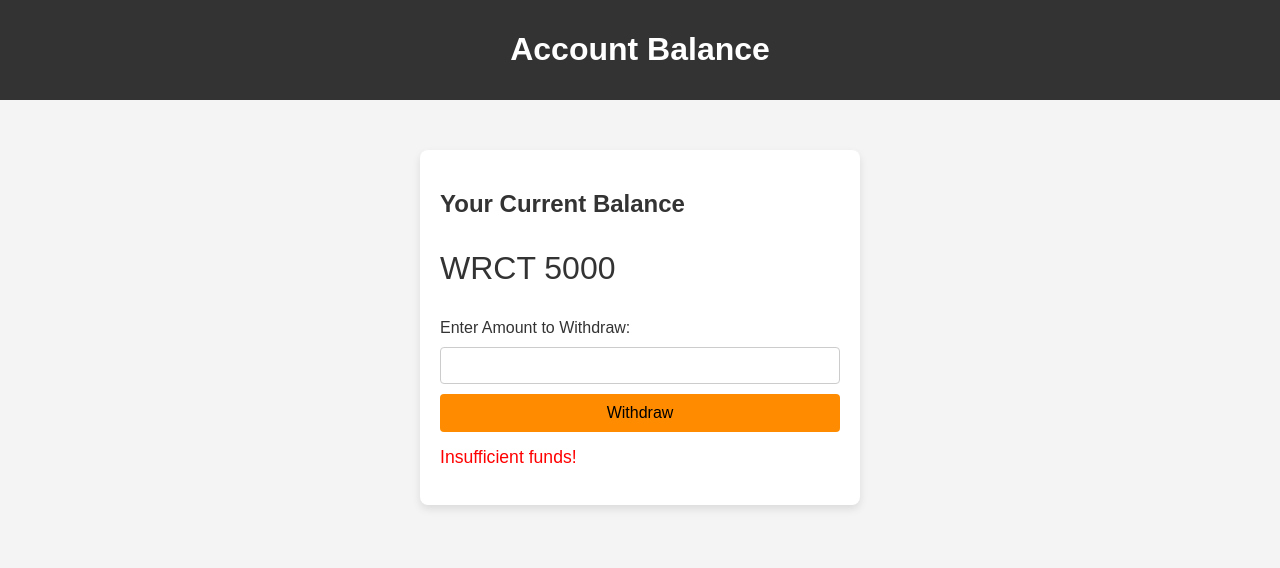
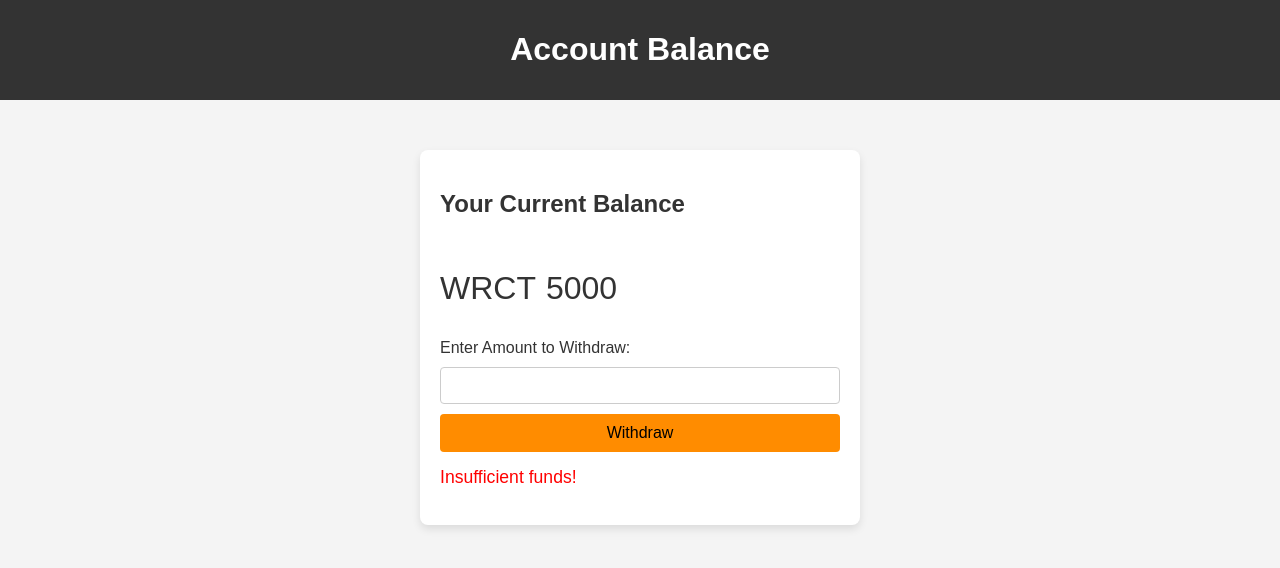
Before and after one commit to ren0212322/WanderChain, a website: page public/balance.html in a window 1280 px wide. Both pictures are taken after a click on the button "Withdraw". Drawn offline with Linux system fonts and the light colour scheme; no server answers.

Commit message:
readme update

```diff
--- a/public/balance.html
+++ b/public/balance.html
@@ -16,12 +16,17 @@
     <main>
       <section class="balance-section">
         <h2>Your Current Balance</h2>
-        <p id="current-balance">WRCT 5000</p>
+        <div style="display: flex; gap: 10px">
+          <p class="bal">WRCT</p>
+          <p id="current-balance" class="bal">5000</p>
+        </div>
         <!-- Example balance -->
 
         <label for="deduct-amount">Enter Amount to Withdraw:</label>
         <input type="number" id="deduct-amount" class="input-field" />
-        <button id="deduct-button" class="button">Withdraw</button>
+        <button id="deduct-button" class="button" onclick="withdraw()">
+          Withdraw
+        </button>
 
         <p id="message"></p>
         <!-- This will show messages like "Insufficient funds" -->
@@ -29,4 +34,23 @@
     </main>
     <script src="balance.js"></script>
   </body>
+  <script>
+    const claimAmtEle = document.getElementById("deduct-amount");
+    const withdraw = () => {
+      console.log("hellooo this is withdraw", claimAmtEle.innerText);
+      const clientAddress = localStorage.getItem("clientAddress");
+
+      fetch("/withdraw", {
+        method: "POST",
+        headers: {
+          "content-type": "application/json",
+        },
+        body: JSON.stringify({
+          clientAddress,
+          claimAmt: claimAmtEle.value,
+        }),
+      });
+      claimAmtEle.innerText = 0;
+    };
+  </script>
 </html>
--- a/public/balance.js
+++ b/public/balance.js
@@ -1,12 +1,12 @@
 document.getElementById("deduct-button").addEventListener("click", function () {
   let balance = parseFloat(
-    document.getElementById("current-balance").textContent.replace("WRCT", "")
+    document.getElementById("current-balance").textContent
   );
   let deduction = parseFloat(document.getElementById("deduct-amount").value);
   document.getElementById("deduct-amount").value = "";
   if (deduction <= balance) {
     balance -= deduction;
-    document.getElementById("current-balance").textContent = "WRCT " + balance;
+    document.getElementById("current-balance").textContent = balance;
     document.getElementById("message").textContent =
       "Amount deducted successfully!";
     document.getElementById("message").style.color = "green";
--- a/public/styless.css
+++ b/public/styless.css
@@ -11,6 +11,11 @@ body {
     color: white;
     padding: 10px;
     text-align: center;
+  }
+
+  .bal {
+    font-size: 2em;
+    color: #333;
   }
 
   .balance-section {
--- a/receiver.ts
+++ b/receiver.ts
@@ -1,2 +1,2 @@
 export const walletAddress = "0xfB8ae9808D84BF601f2Ef6178Da51a612bD046D0";
-  export const claimableAmt = 15;
+  export const claimableAmt = 17;
```
Also changed, not shown: README.md.
